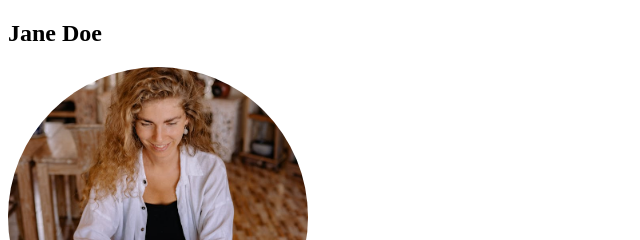
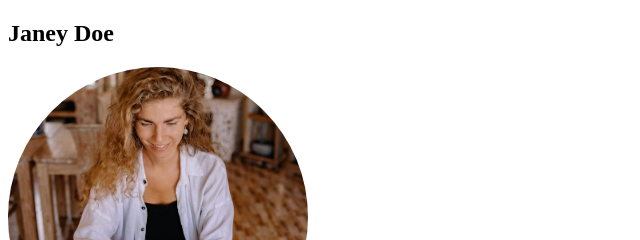
Before and after one commit to sylviakrupp/myFirstPage, a plain HTML site: page index.html in a window 1280 px wide. Shown: the top 240 px of the page, 0-640 px from the left. Drawn offline with Linux system fonts and the light colour scheme.

Commit message:
Jane-Janey

```diff
--- a/index.html
+++ b/index.html
@@ -7,7 +7,7 @@
 </head>
 <body>
 
-    <h2>Jane Doe</h2>
+    <h2>Janey Doe</h2>
 
     <img src="3.jpeg" alt="Jane Doe" width="300" height="300" style="border-radius: 50%; object-fit: cover;">
 
```
